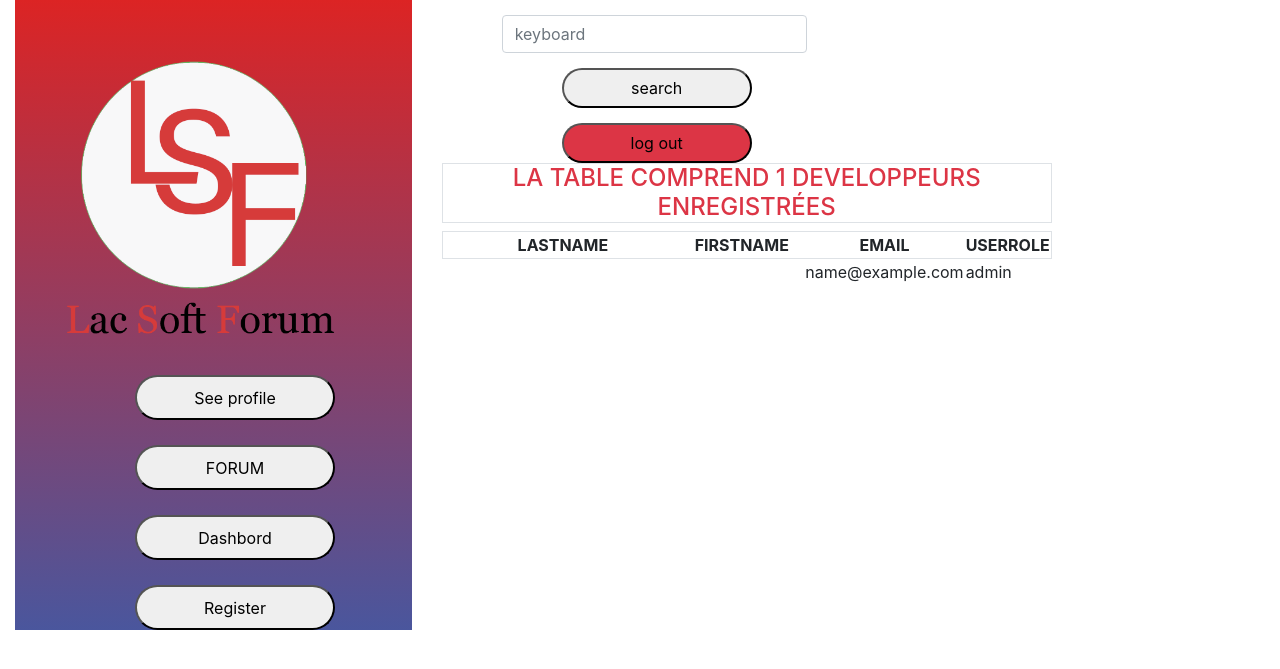
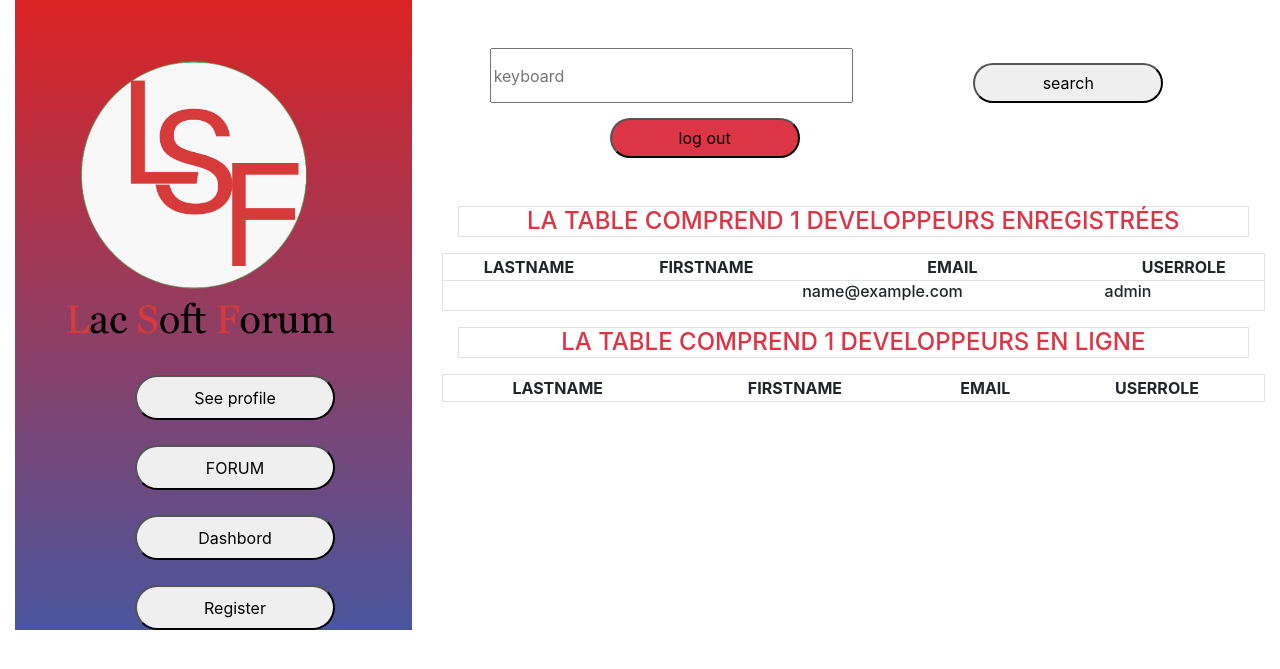
Before and after one commit to Drodyaye92/appforum, a PHP site: page /dashtraitement.php in a window 1280 px wide. Shown: the top 669 px of the page. Run offline with PHP 8.4, Linux system fonts and the light colour scheme; tables that the repository leaves empty or names only in its code hold one stand-in row (values such as "Sample post"); data that the repository does not hold is empty.

Commit message:
third commit

```diff
--- a/dashtraitement.php
+++ b/dashtraitement.php
@@ -28,11 +28,11 @@
       </div>
       </form>
    </section>
-   <section class=" col-lg-6 col-md-6 col-mx-12 gauche">
-   <div class="form-element">
-<input type="text" class="form-control w-50" placeholder="keyboard" name="role">
-   <button type="submit" class="w-15" name="envoyer">search</button>
-<button type="submit" class="w-15 bg-danger" name="envoyer">log out</button>
+   <section class=" col-lg-8 col-md-8 col-mx-12 gauche">
+   <div class="form-element row m-5">
+<input type="text" class="formcontrol w-50" placeholder="keyboard" name="role">
+   <button type="submit" class="w-10 " name="envoyer">search</button>
+<button type="submit" class="w-10 bg-danger" name="envoyer">log out</button>
    </div>
 <?php
     $bdd = new PDO("mysql:host=localhost;dbname=developpeur","root", "");
@@ -46,29 +46,48 @@
         $nbre = $result->rowCount();
         ?>
 
-        <h4 class="text-center text-uppercase text-danger border bg-white">La table comprend <?= $nbre ?> developpeurs enregistrées</h4>
-       <table class="m-auto">
-       <tr class="border bg-white w-75">
-            <th class="text-center text-uppercase w-75">lastName</th>
-            <th class="text-center text-uppercase w-75">firstName&nbsp;</th>
-            <th class="text-center text-uppercase w-75">email</th>
-            <th class="text-center text-uppercase w-75">userrole</th>
+        <h4 class="text-center text-uppercase text-danger border bg-white m-3">La table comprend <?= $nbre ?> developpeurs enregistrées</h4>
+       <table class="m-auto w-100 border-bg-white">
+       <tr class="border bg-white ">
+            <th class="text-center text-uppercase ">lastName</th>
+            <th class="text-center text-uppercase ">firstName&nbsp;</th>
+            <th class="text-center text-uppercase ">email</th>
+            <th class="text-center text-uppercase">userrole</th>
         </tr>
 
         <?php
     while($data = $result->fetch()){
         ?>
-        <tr>
-            <td> <?=  $data["lastName"] ?></td>
-            <td> <?=  $data["firstName"] ?></td>
-            <td> <?=  $data["email"] ?></td>
-            <td> <?=  $data["userrole"] ?></td>
+        <tr class="lines border bg-white">
+            <td><h6>  <?= $data["lastName"] ?></h6></td>
+
+            <td><h6>  <?=  $data["firstName"] ?></h6> </td>
+
+            <td> <h6> <?=  $data["email"] ?> </h6> </td>
+
+            <td> <h6> <?=  $data["userrole"] ?> </h6> </td>
+
         </tr>
+
+
+
         <?php
     }
         ?>
        </table>
+       <div><h4 class="text-center text-uppercase text-danger border bg-white m-3">La table comprend <?= $nbre ?> developpeurs en ligne</h4>
+        <table class="m-auto w-100 border-bg-white">
+       <tr class="border bg-white ">
+            <th class="text-center text-uppercase ">lastName</th>
+            <th class="text-center text-uppercase ">firstName&nbsp;</th>
+            <th class="text-center text-uppercase ">email</th>
+            <th class="text-center text-uppercase">userrole</th>
+        </tr>
+        </table></div>
    </section>
+   <section>
+
+</section>
        <?php
     }
 ?>
```
Also changed, not shown: dash.css (+9 -1 lines).
